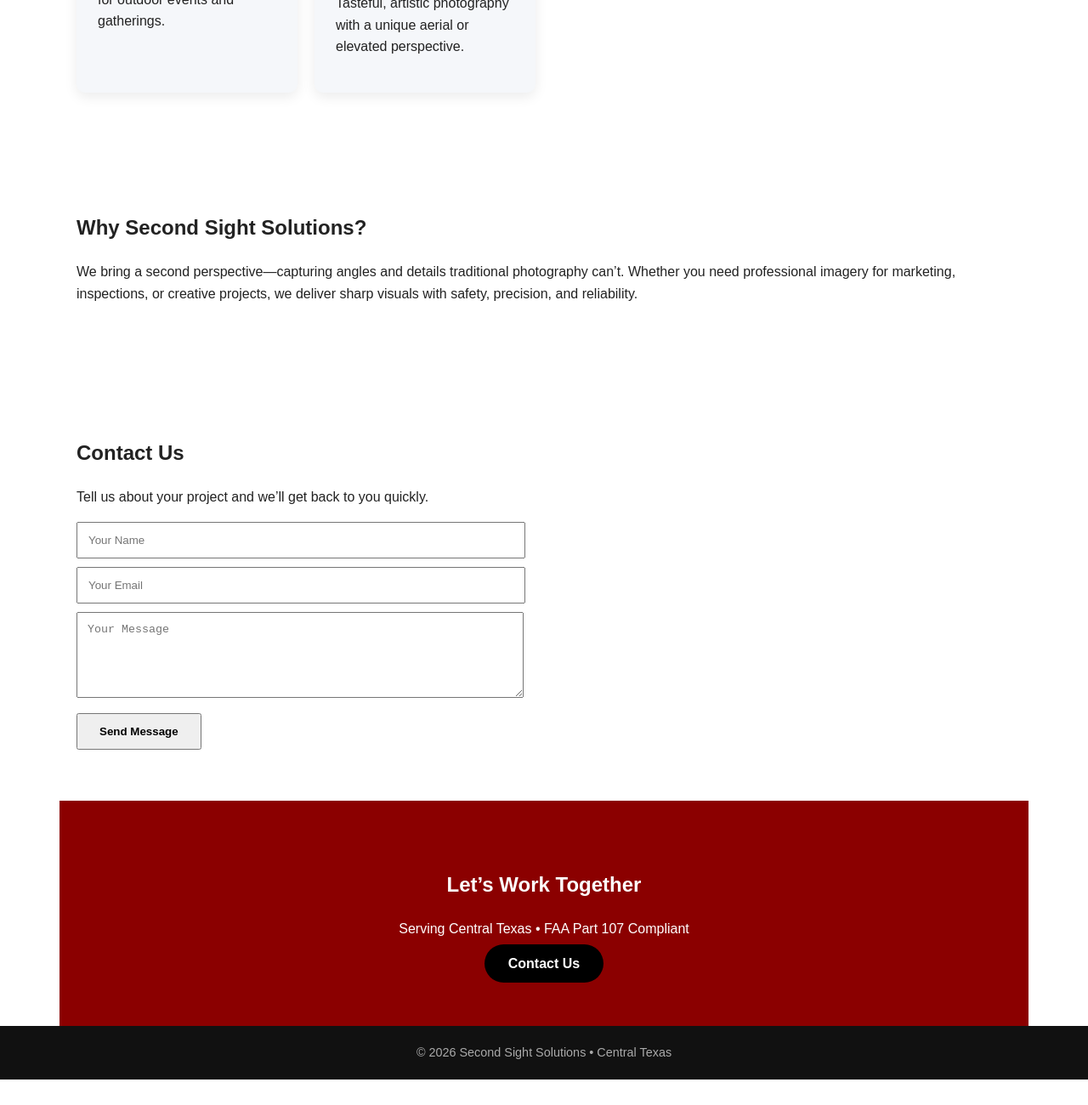
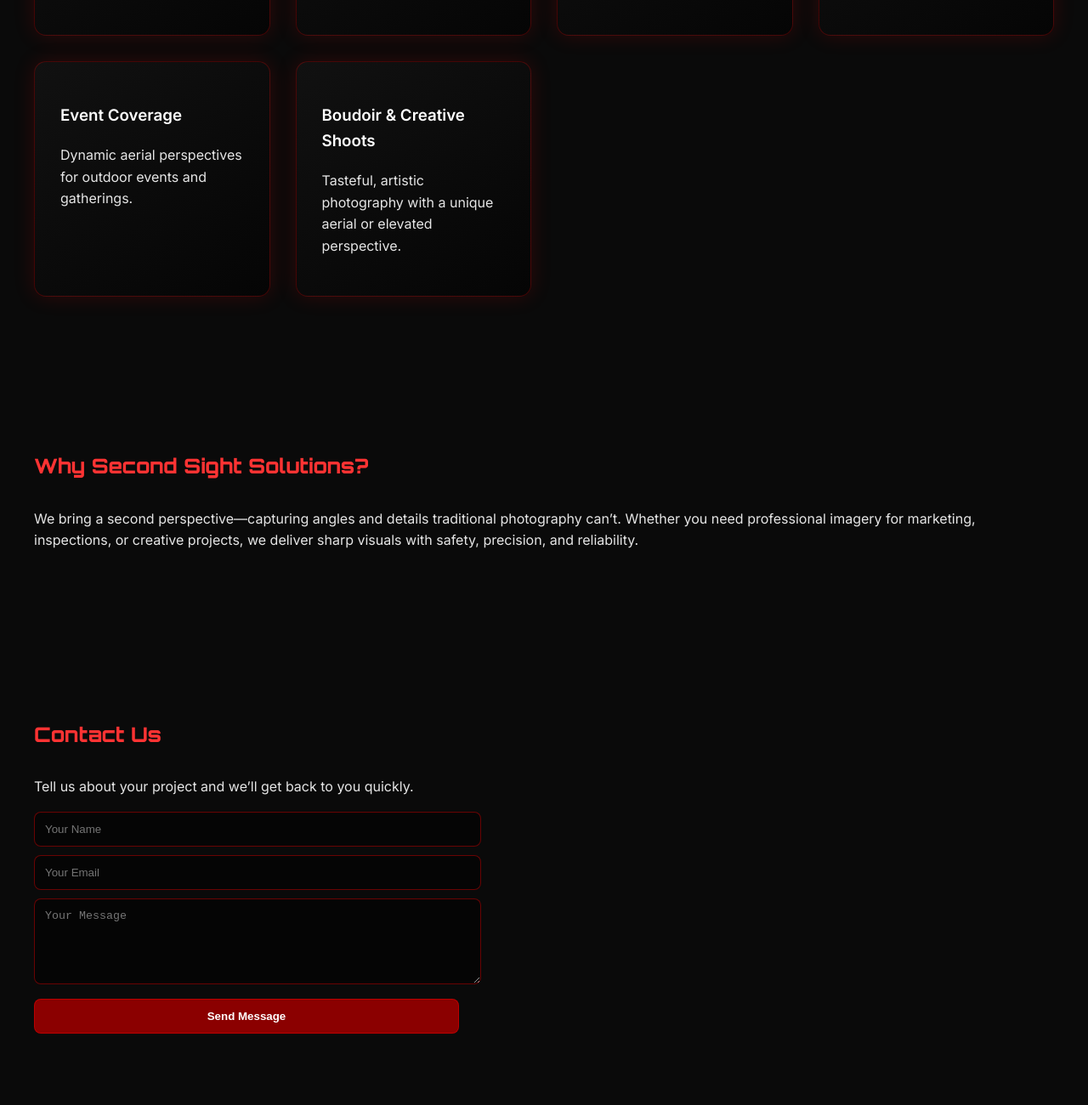
Before and after one commit to S3OPS/secondsightsolutions, a plain HTML site: page index.html in a window 1280 px wide. Shown: the part 1480-2780 px from the top of the page at 85% size. Before the commit the page ends 2750 px from the top, so only its background shows below. Drawn offline with Linux system fonts and the light colour scheme.

Commit message:
Update index.html

```diff
--- a/index.html
+++ b/index.html
@@ -12,18 +12,142 @@
   <meta property="og:image" content="logo.png" />
   <meta name="robots" content="index, follow" />
   <style>
-    body { margin:0; font-family: Arial, Helvetica, sans-serif; color:#222; line-height:1.6; }
-    header { background: linear-gradient(135deg, #000000, #8b0000); color:white; padding:80px 20px; text-align:center; }
-    header h1 { font-size:3rem; margin-bottom:10px; }
-    header p { font-size:1.2rem; max-width:700px; margin:0 auto; }
-    section { padding:60px 20px; max-width:1100px; margin:auto; }
-    .services { display:grid; grid-template-columns:repeat(auto-fit, minmax(250px,1fr)); gap:20px; }
-    .card { background:#f5f7fa; padding:25px; border-radius:10px; box-shadow:0 5px 15px rgba(0,0,0,0.08); }
-    .card h3 { margin-top:0; }
-    .cta { background:#8b0000; color:white; text-align:center; padding:60px 20px; }
-    .cta a { background:#000; color:#fff; padding:14px 28px; border-radius:30px; text-decoration:none; font-weight:bold; }
-    footer { background:#111; color:#aaa; text-align:center; padding:20px; font-size:0.9rem; }
-  </style>
+@import url('https://fonts.googleapis.com/css2?family=Orbitron:wght@400;600;800&family=Inter:wght@300;400;600&display=swap');
+
+body {
+  margin:0;
+  font-family:'Inter', sans-serif;
+  background:#0a0a0a;
+  color:#e6e6e6;
+  line-height:1.6;
+}
+
+header {
+  background: radial-gradient(circle at top, #8b0000 0%, #000 60%);
+  padding:100px 20px;
+  text-align:center;
+  position:relative;
+  overflow:hidden;
+}
+
+header::after {
+  content:"";
+  position:absolute;
+  inset:0;
+  background:linear-gradient(120deg, transparent 40%, rgba(255,0,0,0.15), transparent 60%);
+  animation:scan 6s linear infinite;
+}
+
+@keyframes scan {
+  0% {transform:translateX(-100%);}
+  100% {transform:translateX(100%);}
+}
+
+header img {
+  filter:drop-shadow(0 0 25px rgba(255,0,0,0.6));
+}
+
+header h1 {
+  font-family:'Orbitron', sans-serif;
+  font-size:3.2rem;
+  letter-spacing:2px;
+  margin-bottom:10px;
+}
+
+header p {
+  font-size:1.2rem;
+  max-width:720px;
+  margin:0 auto;
+  color:#ffb3b3;
+}
+
+section {
+  padding:80px 20px;
+  max-width:1200px;
+  margin:auto;
+}
+
+h2 {
+  font-family:'Orbitron', sans-serif;
+  color:#ff3333;
+  margin-bottom:30px;
+}
+
+.services {
+  display:grid;
+  grid-template-columns:repeat(auto-fit, minmax(260px,1fr));
+  gap:30px;
+}
+
+.card {
+  background:linear-gradient(145deg, #111, #050505);
+  border:1px solid rgba(255,0,0,0.25);
+  padding:30px;
+  border-radius:14px;
+  box-shadow:0 0 25px rgba(255,0,0,0.15);
+  transition:transform .3s ease, box-shadow .3s ease;
+}
+
+.card:hover {
+  transform:translateY(-6px);
+  box-shadow:0 0 40px rgba(255,0,0,0.4);
+}
+
+.card h3 {
+  color:#fff;
+}
+
+.cta {
+  background:linear-gradient(135deg, #8b0000, #000);
+  text-align:center;
+  padding:90px 20px;
+}
+
+.cta h2 {
+  color:#fff;
+}
+
+.cta a {
+  display:inline-block;
+  margin-top:20px;
+  background:#ff0000;
+  color:#000;
+  padding:16px 36px;
+  border-radius:40px;
+  font-weight:800;
+  letter-spacing:1px;
+  text-decoration:none;
+  box-shadow:0 0 25px rgba(255,0,0,0.6);
+}
+
+.cta a:hover {
+  box-shadow:0 0 40px rgba(255,0,0,0.9);
+}
+
+form input, form textarea, form button {
+  width:100%;
+  background:#050505;
+  color:#fff;
+  border:1px solid rgba(255,0,0,0.4);
+  padding:14px;
+  margin-bottom:14px;
+  border-radius:8px;
+}
+
+form button {
+  cursor:pointer;
+  font-weight:bold;
+  background:#8b0000;
+}
+
+footer {
+  background:#000;
+  color:#777;
+  text-align:center;
+  padding:25px;
+  font-size:0.85rem;
+}
+</style>
 </head>
 <body>
 
```
